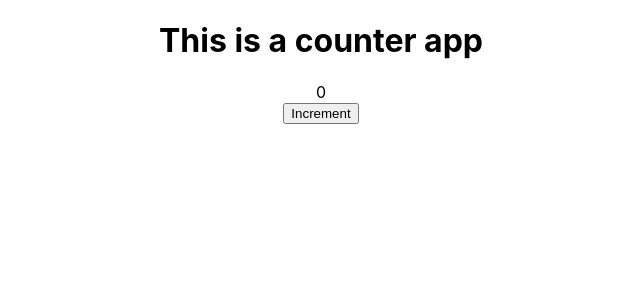
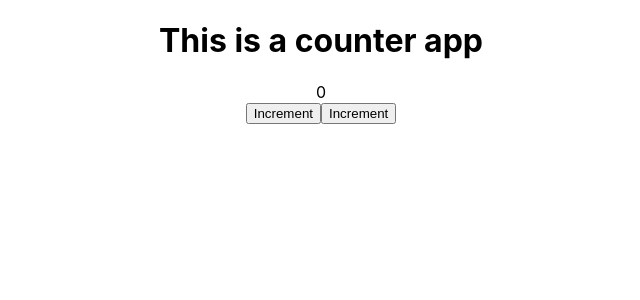
Before and after one commit to mishs/TDD-in-React, a React (Create React App) app in the folder tdd-practise-bifumes/: page / in a window 1280 px wide. Shown: the top 300 px of the page, without its empty margins (319-959 px from the left). Built offline with nearby package versions, Linux system fonts and the light colour scheme.

Commit message:
Adds button for decreasing

```diff
--- a/tdd-practise-bifumes/src/App.js
+++ b/tdd-practise-bifumes/src/App.js
@@ -11,6 +11,9 @@ function App() {
       <button id="increment-btn" onClick={() => setcounter(counter + 1)}>
         Increment
       </button>
+      <button id="decrement-btn" onClick={() => setcounter(counter - 1)}>
+        Increment
+      </button>
     </div>
   );
 }
```
